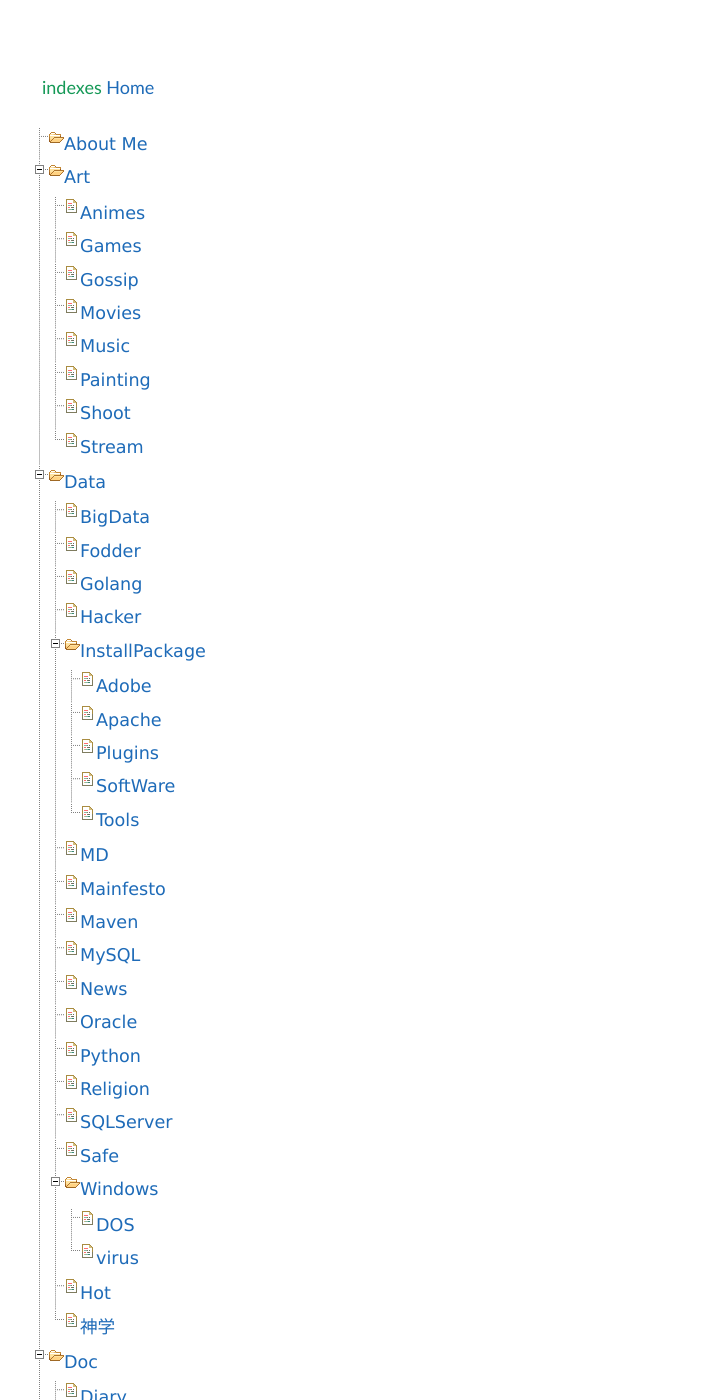
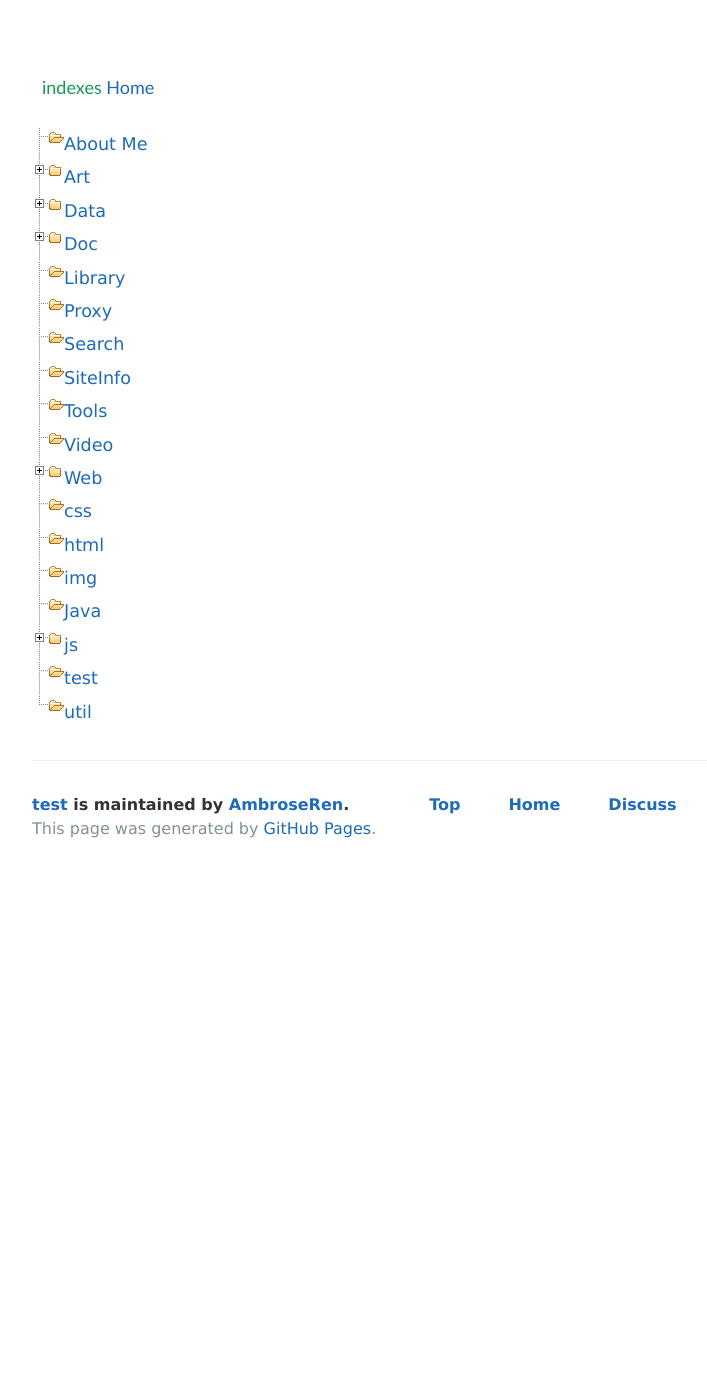
Before and after one commit to AmbroseRen/test, a Jekyll site: the page built from indexes.md, in a window 1280 px wide and 1400 px high. Shown: the whole window, without its empty margins (192-899 px from the left). Built offline with Jekyll 4.4.1, drawn with Linux system fonts in a browser that asks for light colours; our own code applies the rules of GitHub Pages for plain Markdown files; the repository's description, which GitHub fills in, is left out; some of the changed text lies outside the part shown.

Commit message:
Update indexes.md

```diff
--- a/indexes.md
+++ b/indexes.md
@@ -22,7 +22,7 @@
 <div>
 <ul id="treeview" class="filetree">
     <li><span class="folder"><a href="https://ambroseren.github.io/test/About/index.html">About Me</a></span></li>
-    <li><span class="folder"><a href="https://ambroseren.github.io/test/Art/">Art</a></span>
+    <li class="closed"><span class="folder"><a href="https://ambroseren.github.io/test/Art/">Art</a></span>
         <ul>
             <li><span class="file"><a href="https://ambroseren.github.io/test/Art/Animes/index.html">Animes</a></span></li>
             <li><span class="file"><a href="https://ambroseren.github.io/test/Art/Games/index.html">Games</a></span></li>
@@ -34,7 +34,7 @@
             <li><span class="file"><a href="https://ambroseren.github.io/test/Art/Stream/index.html">Stream</a></span></li>
         </ul>
     </li>
-    <li><span class="folder"><a href="https://ambroseren.github.io/test/Data/">Data</a></span>
+    <li class="closed"><span class="folder"><a href="https://ambroseren.github.io/test/Data/">Data</a></span>
         <ul>
             <li><span class="file"><a href="https://ambroseren.github.io/test/Data/BigData/index.html">BigData</a></span></li>
             <li><span class="file"><a href="https://ambroseren.github.io/test/Data/Fodder/index.html">Fodder</a></span></li>
@@ -69,7 +69,7 @@
             <li><span class="file"><a href="https://ambroseren.github.io/test/Data/神学/index.html">神学</a></span></li>
         </ul>
     </li>
-    <li><span class="folder"><a href="https://ambroseren.github.io/test/Doc/">Doc</a></span>
+    <li class="closed"><span class="folder"><a href="https://ambroseren.github.io/test/Doc/">Doc</a></span>
         <ul>
             <li><span class="file"><a href="https://ambroseren.github.io/test/Doc/Diary/index.html">Diary</a></span></li>
             <li><span class="file"><a href="https://ambroseren.github.io/test/Doc/Java/index.html">Java</a></span></li>
@@ -100,7 +100,7 @@
     <li><span class="folder"><a href="https://ambroseren.github.io/test/SiteInfo/AboutSite.html">SiteInfo</a></span></li>
     <li><span class="folder"><a href="https://ambroseren.github.io/test/Tools/index.html">Tools</a></span></li>
     <li><span class="folder"><a href="https://ambroseren.github.io/test/Video/index.html">Video</a></span></li>
-    <li><span class="folder"><a href="https://ambroseren.github.io/test/Web/index.html">Web</a></span>
+    <li class="closed"><span class="folder"><a href="https://ambroseren.github.io/test/Web/index.html">Web</a></span>
         <ul>
             <li><span class="folder"><a href="https://ambroseren.github.io/test/Web/WebGL/">WebGL</a></span>
                 <ul>
@@ -122,7 +122,7 @@
     <li><span class="folder"><a href="https://ambroseren.github.io/test/html/index.html">html</a></span></li>
     <li><span class="folder"><a href="https://ambroseren.github.io/test/img/index.html">img</a></span></li>
     <li><span class="folder"><a href="https://ambroseren.github.io/test/java/">Java</a></span></li>
-    <li><span class="folder"><a href="https://ambroseren.github.io/test/js/index.html">js</a></span>
+    <li class="closed"><span class="folder"><a href="https://ambroseren.github.io/test/js/index.html">js</a></span>
         <ul>
             <li><span class="file"><a href="https://ambroseren.github.io/test/js/Doc/index.html">Doc</a></span></li>
             <li><span class="file"><a href="https://ambroseren.github.io/test/js/nodejs/index.html">nodejs</a></span></li>
```
